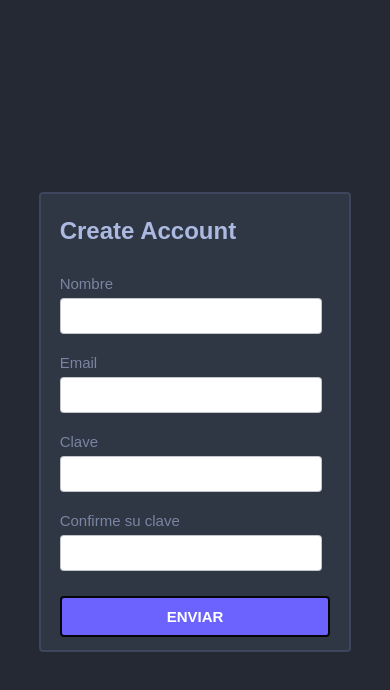
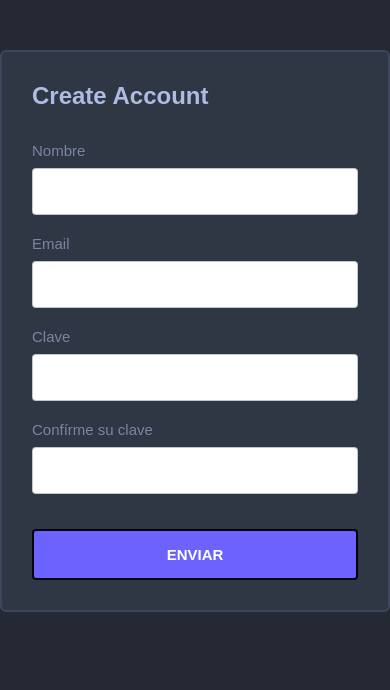
Before and after one commit to CrisCorreaS/formulario-DesArrolladoras, a plain HTML site: page index.html in a window 390 px wide. Drawn offline with Linux system fonts and the light colour scheme.

Commit message:
HTML y CSS ok, miré más sobre JS estas semanas y mañana lo haré, ahora pongo el CSS con las confirmaciones

```diff
--- a/index.html
+++ b/index.html
@@ -1,67 +1,81 @@
 <!DOCTYPE html>
-<html lang="es">
+<html lang="en">
   <head>
     <meta charset="UTF-8" />
     <meta http-equiv="X-UA-Compatible" content="IE=edge" />
     <meta name="viewport" content="width=device-width, initial-scale=1.0" />
-    <title>Cristina Correa Formulario DesArrolladoras 2022</title>
     <link rel="stylesheet" href="style.css" />
-    <script defer src="./index.js"></script>
+    <title>Laboratorio Formulario Samsung DesarrolladorAs</title>
   </head>
+
   <body>
-    <div class="contenedor">
-      <form class="form" id="form">
-        <h3>Create Account</h3>
-        <!-- ------------NOMBRE----------- -->
-        <div class="input-control">
-          <label for="username" class="formulario-label">Nombre</label>
+    <div class="caja-formulario">
+      <h1>Create Account</h1>
+      <form id="formulario">
+        <!-- --------------------NOMBRE----------------------------- -->
+        <div class="campos">
+          <label for="name">Nombre</label><br />
           <input
             type="text"
-            class="formulario-input"
-            name="username"
-            id="username"
-            maxlength="12"
+            class="name"
+            id="name"
+            name="name"
+            autocomplete="off"
+            pattern="^[a-zA-ZÀ-ÿ\s]{1,40}$"
+            maxlength="50"
             required
           />
+          <span id="nombreErroneo" style="display: none"></span>
         </div>
-        <!-- ---------EMAIL------------- -->
-        <div class="input-control">
-          <label for="email" class="formulario-label">Email</label>
+
+        <!-- --------------------EMAIL----------------------------- -->
+        <div class="campos">
+          <label for="email">Email</label><br />
           <input
             type="email"
-            class="formulario-input"
-            name="email"
+            class="email"
             id="email"
-            maxlength="30"
+            autocomplete="off"
+            maxlength="50"
+            pattern="^[a-zA-Z0-9_.+-]+@[a-zA-Z0-9-]+\.[a-zA-Z0-9-.]+"
             required
           />
+          <span id="emailErroneo"></span>
         </div>
-        <!-- ------------CLAVE--------------- -->
-        <div class="input-control">
-          <label for="password" class="formulario-label">Clave</label>
+
+        <!-- --------------------CLAVE----------------------------- -->
+        <div class="campos">
+          <label for="password">Clave</label><br/>
           <input
             type="password"
-            class="formulario-input"
-            name="password"
+            class="password"
             id="password"
+            autocomplete="off"
+            pattern="^.{8,}$"
             maxlength="8"
             required
           />
+          <span id="passwordErronea"></span>
         </div>
-        <!-- --------CONFIRMAR CLAVE--------- -->
-        <div class="input-control">
-          <label for="password" class="formulario-label">Confirme su clave</label>
+
+        <!-- --------------------CONFIRMAR CLAVE----------------------------- -->
+        <div class="campos">
+          <label for="password">Confírme su clave</label><br />
           <input
             type="password"
-            class="formulario-input"
-            name="password2"
-            id="password2"
+            class="passwordConfirm"
+            id="passwordConfirm"
+            autocomplete="off"
+            pattern="^.{8,}$"
             maxlength="8"
             required
           />
+          <span id="passwordConfirmadaErronea"></span>
         </div>
-        <button type="submit">ENVIAR</button>
+        <!-- -------------------ENVIAR-------------------------------------------- -->
+        <button id="botonEnviar" class="button">ENVIAR</button>
       </form>
     </div>
+    <script src="index.js"></script>
   </body>
 </html>
--- a/index.js
+++ /dev/null
@@ -1,82 +0,0 @@
-const form = document.getElementById('form');
-const username = document.getElementById('username');
-const email = document.getElementById('email');
-const password = document.getElementById('password');
-const password2 = document.getElementById('password2');
-
-form.addEventListener('submit', e =>{
-    e.preventDefault();
-    validateInputs();
-});
-
-const setError = (element, message) => {
-    const inputControl = element.parentElement;
-    const errorDisplay = inputControl.querySelector('.error');
-
-    errorDisplay.innerText = message;
-    inputControl.classList.add('error');
-    inputControl.classList.remove('success');
-}
-
-const setSuccess = element => {
-    const inputControl = element.parentElement;
-    const errorDisplay = inputControl.querySelector('.error');
-
-    errorDisplay.innerText = '';
-    inputControl.classList.add('success');
-    inputControl.classList.remove('error');
-};
-
-const isValidEmail = email => {
-    const re = /^(([^<>()[\]\\.,;:\s@"]+(\.[^<>()[\]\\.,;:\s@"]+)*)|(".+"))@((\[[0-9]{1,3}\.[0-9]{1,3}\.[0-9]{1,3}\.[0-9]{1,3}\])|(([a-zA-Z\-0-9]+\.)+[a-zA-Z]{2,}))$/;
-    return re.test(String(email).toLowerCase());
-}
-
-const validateInputs = () => {
-    const usernameValue = username.ariaValueMax.trim();
-    const emailValue = email.ariaValueMax.trim();
-    const passwordValue = password.ariaValueMax.trim();
-    const password2Value = password2.ariaValueMax.trim();
-
-    if (usernameValue === '') {
-        setError(username, 'Rellena este campo');
-    }
-    else {
-        if (usernameValue === '/^[A-Z]+$/i') {
-            setError(username, 'Nombre inválido');
-        }
-        else {
-            setSuccess(username);
-        }
-    }
-
-    if (emailValue === '') {
-        setError(username, 'Rellena este campo');
-    }
-    else {
-        if (!isValidEmail(emailValue)) {
-            setError(email, 'Email inválido')
-        }
-        else {
-            setSuccess(email);
-        }
-    }
-
-    if (passwordValue === '') {
-        setError(username, 'Rellena este campo');
-    }else if (passwordValue.length > 8) {
-        setError(password, 'No debe tener más de 8 caracteres')
-    } else {
-        setSuccess(password);
-    }
-
-    if (password2Value === '') {
-        setError(password2, 'Rellena este campo');
-    } else if (password2Value !== passwordValue) {
-        setError(password2, "Las contraseñas no coinciden");
-    } else {
-        setSuccess(password2);
-    }
-
-
-}
--- a/style.css
+++ b/style.css
@@ -1,89 +1,122 @@
+/* Para toda la página */
 * {
   font-family: Arial, Helvetica, sans-serif;
   box-sizing: border-box;
   margin: 0;
   padding: 0;
 }
-.contenedor {
-  width: 100%;
-  height: 100vh;
-  background: #242933;
+
+/* Para el body */
+body {
+  background-color: #242933;
+  color: #aebce1;
   display: flex;
   align-items: center;
   justify-content: center;
 }
-form {
-  background: #2f3644;
-  border: 2px #3f455c solid;
-  border-radius: 4px;
-  display: flex;
-  flex-direction: column;
-  padding: 2vw 3vw;
-  width: 30%;
+
+/* Para el div con clase "caja-formulario" */
+.caja-formulario {
+  border: 2px solid #3f455c;
+  border-radius: 6px;
+  background-color: #2f3644;
+  padding: 30px;
+  width: 400px;
   max-width: 600px;
-  color: #acbae1;
+  height: 20%;
+  margin: 50px auto;
+  font-size: 18px;
 }
-form h3 {
+
+/* Para el encabezado h1 */
+h1 {
+  font-size: x-large;
   font-weight: 570;
+  text-shadow: -2px -2px 1px rgba(0, 0, 0, 0.7), -2px -2px 1px rgba(0, 0, 0, 0.7), -2px;
   margin-bottom: 30px;
-  font-size: x-large;
-  text-shadow: -2px -2px 1px rgba(0, 0, 0, 0.7),
-    -2px -2px 1px rgba(0, 0, 0, 0.7), -2px;
 }
-.formulario-label {
+
+/* Para el div con clase "campos" */
+.campos {
+    margin: 1em auto;
+    width: 100%;
+}
+
+/* Para todas las etiquetas label */
+label {
   font-size: 15px;
+  font-weight: 540;
   margin-top: 15px;
   color: rgba(172, 186, 225, 0.6);
   font-weight: 540;
 }
-.input-control .formulario-input {
+
+/* Para la etiqueta input con id= "name", "email", "password" o "passwordConfirm" */
+input#name,
+input#email,
+input#password,
+input#passwordConfirm {
+  width: 100%;
+  padding: 15px;
+  height: 60%;
+  border-radius: 4px;
   border: 1px rgba(180, 183, 192, 0.8) solid;
-  margin: 5px 0 20px;
-  padding: 20px;
-  outline: none;
-  background: white;
-  border-radius: 4px;
-  font-size: 16px;
-  height: 20px;
-  width: 100%;
+  margin-top: 7px;
 }
-form button {
-  margin: 20px 0 0;
-  padding: 13px;
-  background: #6c63ff;
+
+/* Para la etiqueta input con id="botonEnviar" */
+#botonEnviar {
+  display: block;
+  padding: 15px;
+  margin-top: 35px;
+  background-color: #6c63ff;
   border: 2px #05050b solid;
   border-radius: 4px;
-  color: white;
   font-size: 15px;
   font-weight: 550;
+  color: white;
+  width: 100%;
   outline: none;
-  cursor: pointer;
 }
 
-@media only screen and (max-width: 600px) {
-  form {
-    padding: 2vw 3vw;
-    width: 80%;
-    max-width: 600px;
-  }
+/*----------------------Para las validaciones--------------------*/
 
-  form h3 {
-    margin: 15px 7px;
-    margin-bottom: 30px;
-  }
+/* Están CORRECTOS los parámetros */
+/* Para el input type="text", type=password y type="email" que están dentro
+ de la etiqueta formulario con id formulario */
+#formulario input[type="text"]:valid,
+input[type="password"]:valid,
+input[type="email"]:valid {
+  background: url(./images/success-icon.svg);
+  background-size: 20px;
+  background-repeat: no-repeat;
+  background-position: right;
+  background-color: white;
+  background-origin: content-box;
+  border: 3px solid #51d968 !important;
+  border-radius: 5px;
+}
 
-  .formulario-label {
-    margin-left: 7px;
-  }
+/* Están INCORRECTOS los parámetros */
+/* Para cuando escribamos un texto erróneo en el formulario */
+.input-nombre:invalid,
+.input-email:invalid,
+.input-password:invalid,
+.input-passwordConfirm:invalid {
+  background: url(../images/error-icon.svg);
+  background-size: 20px;
+  background-repeat: no-repeat;
+  background-position: right;
+  background-color: white;
+  background-origin: content-box;
+  border: 3px solid #da5656 !important;
+  border-radius: 5px;
+}
 
-  .input-control .formulario-input {
-    margin: 5px 7px 20px;
-    padding: 17px;
-    width: 92%;
-  }
-
-  form button {
-    margin: 5px 7px;
-    padding: 10px;
-  }
+/* Para la etiqueta span que manda el mensaje de error en cada parámetro
+    cuando se manda un texto que no es valido */
+span {
+  color: #de5757;
+  font-size: 12px;
+  margin: 4px;
 }
```
